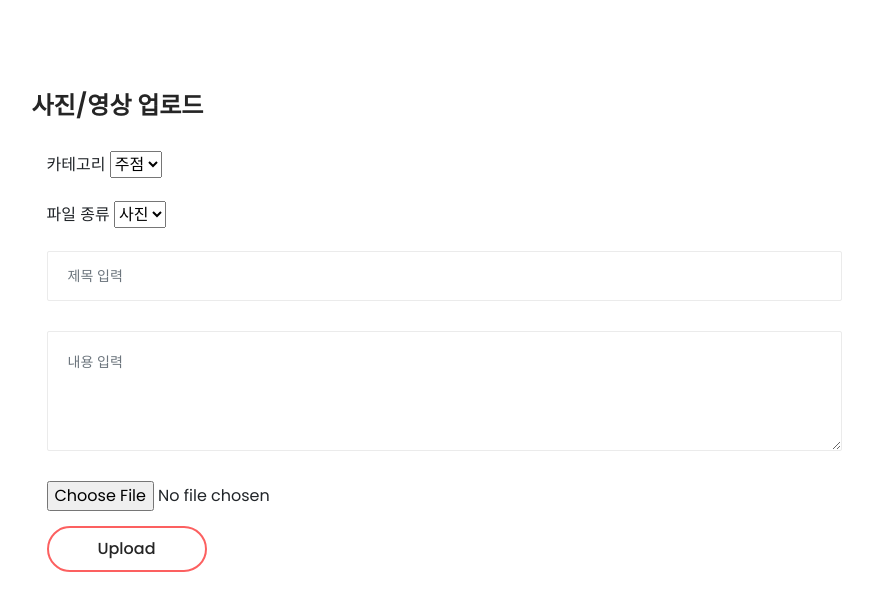
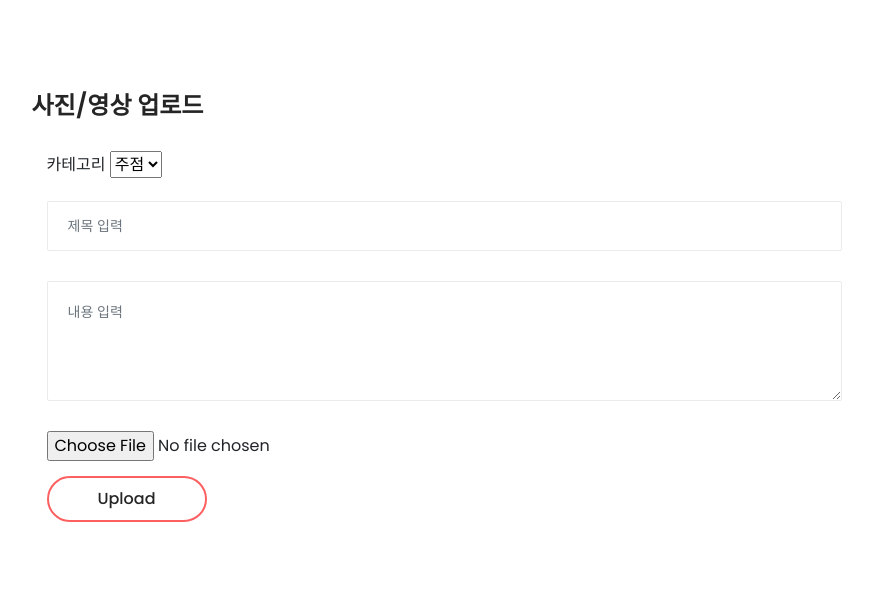
Before and after one commit to JuYeong0413/2020-dgu-fest, a Django app: page /posts/new/ in a window 1280 px wide. Shown: the part 70-682 px from the top of the page, without its empty margins (196-1069 px from the left). Run offline with Django 3.2, Linux system fonts and the light colour scheme; some libraries are stand-ins or nearby versions; some web fonts are replaced.

Commit message:
image, video 파일타입 구분

```diff
--- a/dgufest/templates/shared/gallery_item.html
+++ b/dgufest/templates/shared/gallery_item.html
@@ -2,7 +2,7 @@
     {% if post.category == category_value %}
         <div class="col-12 col-sm-6 col-lg-3 single_gallery_item mb-30 {{category_value}} wow fadeInUp" data-wow-delay="100ms">
             <div class="single-portfolio-content">
-                {% if post.mediatype == "video" %}
+                {% if "video" in post.mediatype %}
                     <video class="col-12" controls>
                         <source src="{{post.mediafile.url}}" alt="video">
                     </video>
--- a/posts/templates/posts/new.html
+++ b/posts/templates/posts/new.html
@@ -142,13 +142,6 @@
                                         <option value="booth">부스</option>
                                         <option value="performance">공연</option>
                                         <option value="etc">기타</option>
-                                    </select>
-                                </div>
-                                <div class="form-group">
-                                    <label>파일 종류</label>
-                                    <select name="mediatype" id="mediatype">
-                                        <option value="image">사진</option>
-                                        <option value="video">영상</option>
                                     </select>
                                 </div>
 
--- a/posts/views.py
+++ b/posts/views.py
@@ -16,6 +16,6 @@ def create(request):
         title = request.POST.get('title')
         content = request.POST.get('content')
         mediafile = request.FILES.get('mediafile')
-        mediatype = request.POST.get('mediatype')
+        mediatype = mediafile.content_type
         Post.objects.create(category=category, title=title, content=content, mediafile=mediafile, mediatype=mediatype)
     return redirect('posts:gallery')
```
Also changed, not shown: posts/models.py (+1 -6 lines), posts/migrations/0006_auto_20200919_1310.py (added).
